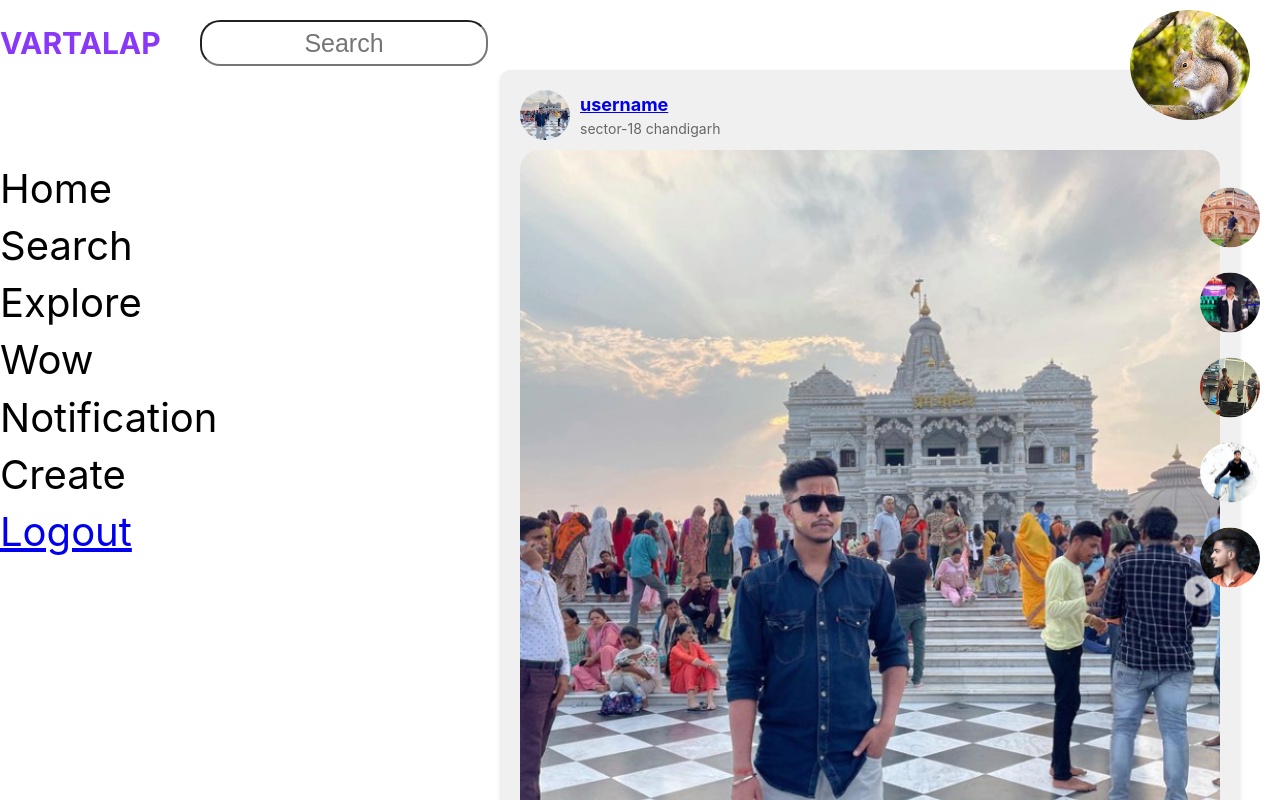
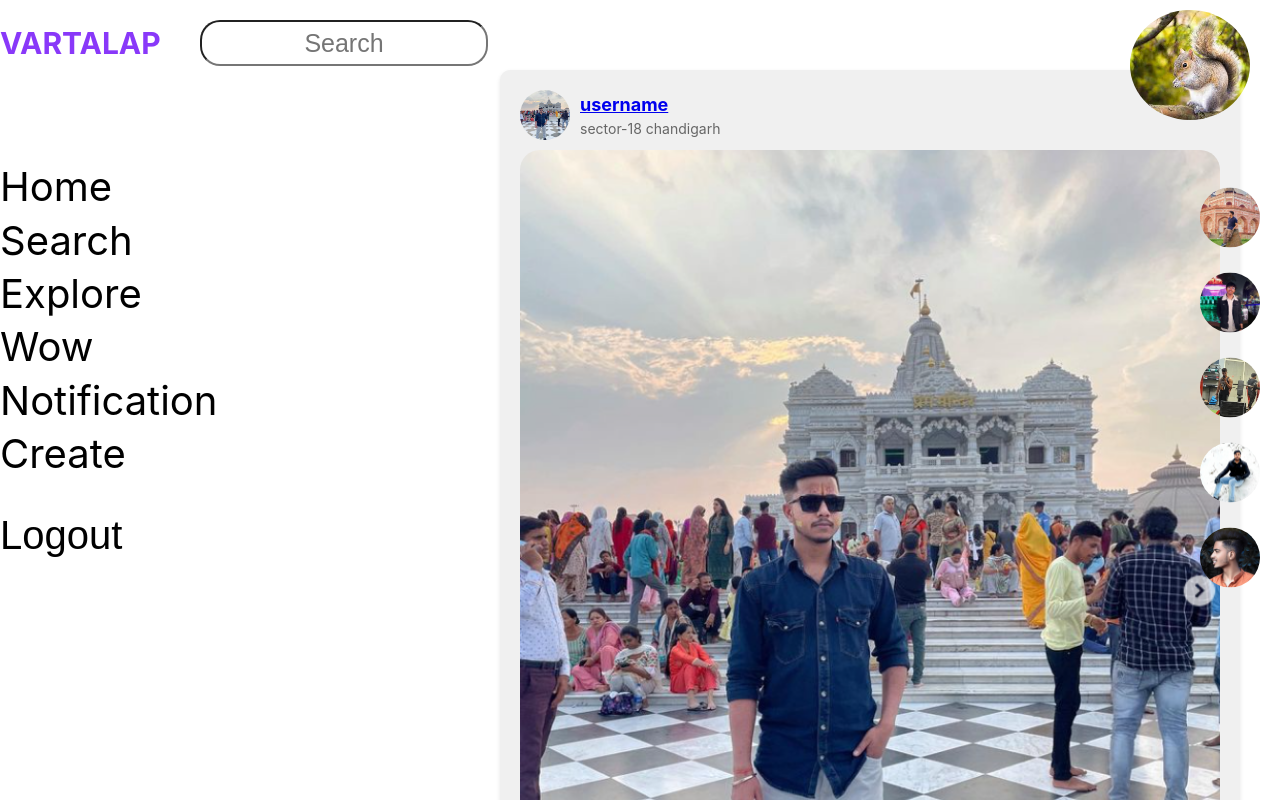
Before and after one commit to PROTOX11/VARTALAP, a React (Create React App) app: page /logged in a window 1280 px wide. Shown: the top 800 px of the page. Built offline with nearby package versions, Linux system fonts and the light colour scheme; sample sign-in values are in the browser's storage.

Commit message:
VARTALAAP v3.2
here i integrated a features

if a user log in then whenever he will open login or signup it will directly jump to profile page till 6 days after 6 days it will log out automatically

```diff
--- a/src/App.js
+++ b/src/App.js
@@ -1,23 +1,24 @@
 import React from 'react';
 import './App.css';
-// import Chat from "./pages/page5/Chat";
+import CustomRouteGuard from './components/guard/Routeguard';
+import AuthGuard from './components/guard/Authguard';
 import Home from "./pages/page1/Home";
 import Logged from "./pages/page2/Logged";
 import Profile from "./pages/page3/Profile";
-import  Register from "./pages/page4/Register";
-import { BrowserRouter, Route, Routes } from 'react-router-dom';
-function App() {
+import Register from "./pages/page4/Register";
+import { BrowserRouter as Router, Routes, Route } from 'react-router-dom';
+
+const App = () => {
   return (
     <div className="App">
-      <BrowserRouter>
+      <Router>
         <Routes>
-          {/* <Route path='/' element={<Chat />}/> */}
-          <Route path='/' element={<Home />}/>
-          <Route path='/Logged' element={<Logged/>}/>
-          <Route path='/Profile' element={<Profile />}/>
-          <Route path='/Register' element={<Register />}/>
+          <Route path="/" element={<AuthGuard><Home /></AuthGuard>} />
+          <Route path="/logged" element={<CustomRouteGuard><Logged /></CustomRouteGuard>} />
+          <Route path="/register" element={<AuthGuard><Register /></AuthGuard>} />
+          <Route path="/profile" element={<CustomRouteGuard><Profile /></CustomRouteGuard>} />
         </Routes>
-      </BrowserRouter>
+      </Router>
     </div>
   );
 }
--- a/src/components/content/leftcontent.css
+++ b/src/components/content/leftcontent.css
@@ -26,6 +26,11 @@ h1 {
 .logo {
     position: fixed;
 }
-/* .but, .but:link, .but:visited {
+.but {
     text-decoration: none;
-} */
+}
+
+.logout_but {
+    padding-top: 30px;
+    font-size: 40px;
+}
--- a/src/components/content/leftcontent.js
+++ b/src/components/content/leftcontent.js
@@ -1,7 +1,15 @@
 import React from "react";
 import "./leftcontent.css";
-import { Link } from "react-router-dom";
+import { useNavigate } from 'react-router-dom';
 function Leftcontent() {
+    const navigate = useNavigate();
+
+  const handleLogout = () => {
+    // Clear JWT from local storage
+    localStorage.removeItem('token');
+    // Redirect to login page
+    navigate('/');
+  };
     return (
         <div className="left-content-logged">
 
@@ -16,9 +24,7 @@ function Leftcontent() {
             <div className="but">Wow</div>
             <div className="but">Notification</div>
             <div className="but">Create</div>
-            <Link to="/">
-                <div className="but">Logout</div>
-            </Link>
+            <button className="logout_but" onClick={handleLogout}> Logout</button>
         </nav>
         </div>
     )
--- /dev/null
+++ b/src/components/guard/Authguard.js
@@ -0,0 +1,10 @@
+import React from 'react';
+import { Navigate } from 'react-router-dom';
+
+const AuthGuard = ({ children }) => {
+  const isAuthenticated = localStorage.getItem('token'); // Check authentication status
+
+  return isAuthenticated ? <Navigate to="/logged" /> : children;
+};
+
+export default AuthGuard;
--- /dev/null
+++ b/src/components/guard/Routeguard.js
@@ -0,0 +1,10 @@
+import React from 'react';
+import { Navigate } from 'react-router-dom';
+
+const CustomRouteGuard = ({ children }) => {
+  const isAuthenticated = localStorage.getItem('token'); // Check authentication status
+
+  return isAuthenticated ? children : <Navigate to="/" />;
+};
+
+export default CustomRouteGuard;
```
Also changed, not shown: 1 other file (tests, documents, lock files or other folders).
